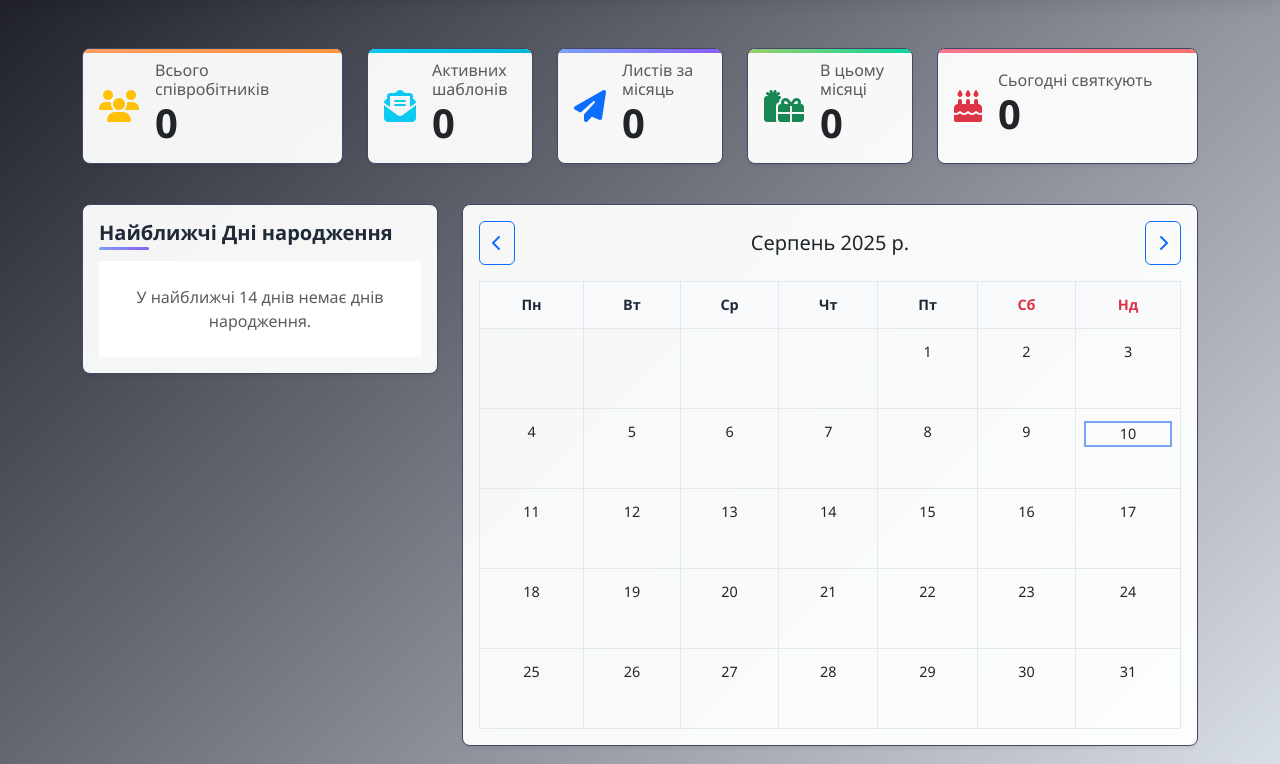
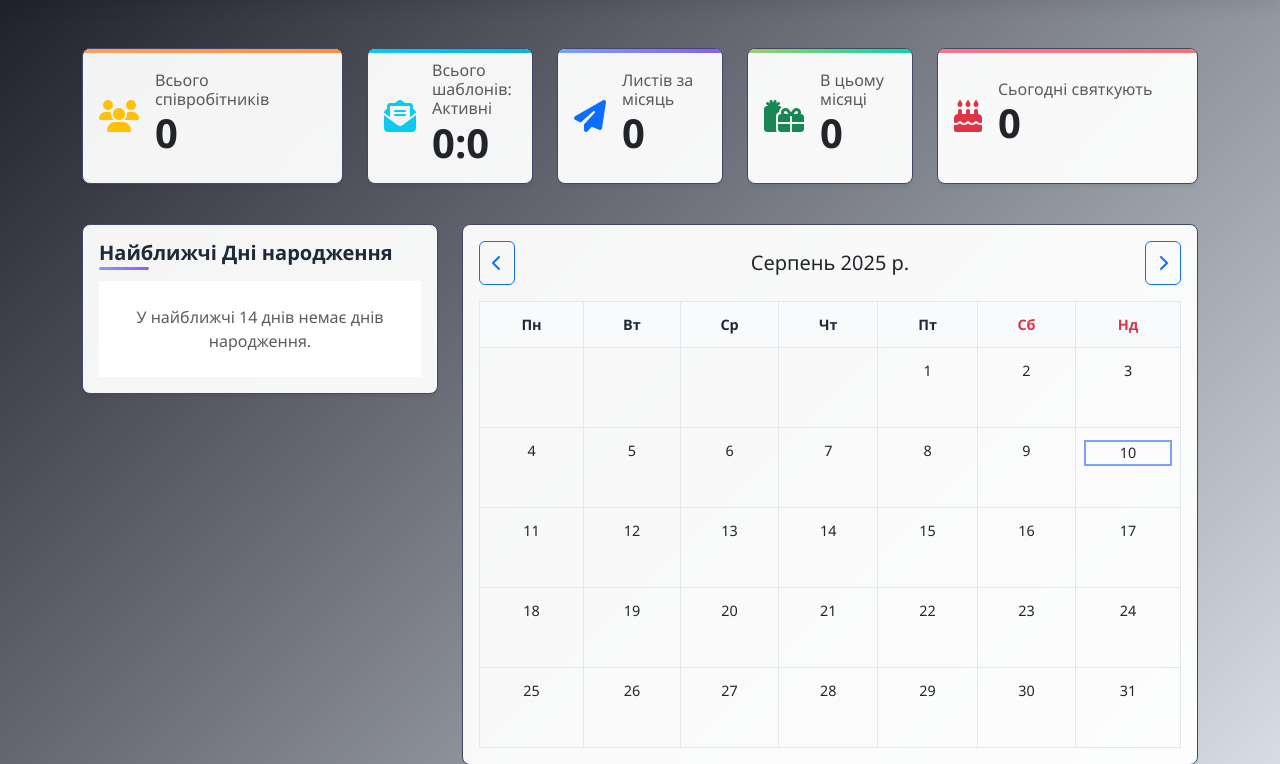
Before and after one commit to sergbondckua/birthday_email_notification_system, a Flask app: page / in a window 1280 px wide. Shown: the part 62-826 px from the top of the page. Run offline with Flask 3, Linux system fonts and the light colour scheme; the visitor is signed in with stand-in values (Sample User, id 1); data that the repository does not hold is empty; parts of the project's set-up code (start-up, migrations or seed data) failed here and were passed over; some libraries are stand-ins or nearby versions.

Commit message:
edit html css

```diff
--- a/routes/dashboard.py
+++ b/routes/dashboard.py
@@ -26,6 +26,7 @@ def dashboard():
             "active_templates": EmailTemplate.query.filter_by(
                 is_active=True
             ).count(),
+            "total_templates": EmailTemplate.query.count(),
             "monthly_emails": EmailLog.query.filter(
                 EmailLog.sent_date >= date.today().replace(day=1),
                 EmailLog.status == "sent",
--- a/templates/dashboard.html
+++ b/templates/dashboard.html
@@ -262,8 +262,8 @@
         <div class="card-body d-flex align-items-center">
           <i class="fas fa-envelope-open-text fa-2x text-info me-3"></i>
           <div>
-            <h6 class="card-subtitle text-muted">Активних шаблонів</h6>
-            <p class="display-6 fw-bold mb-0">{{ stats.active_templates }}</p>
+            <h6 class="card-subtitle text-muted">Всього шаблонів: Активні</h6>
+            <p class="display-6 fw-bold mb-0">{{ stats.total_templates }}:{{ stats.active_templates }}</p>
           </div>
         </div>
       </div>
```
